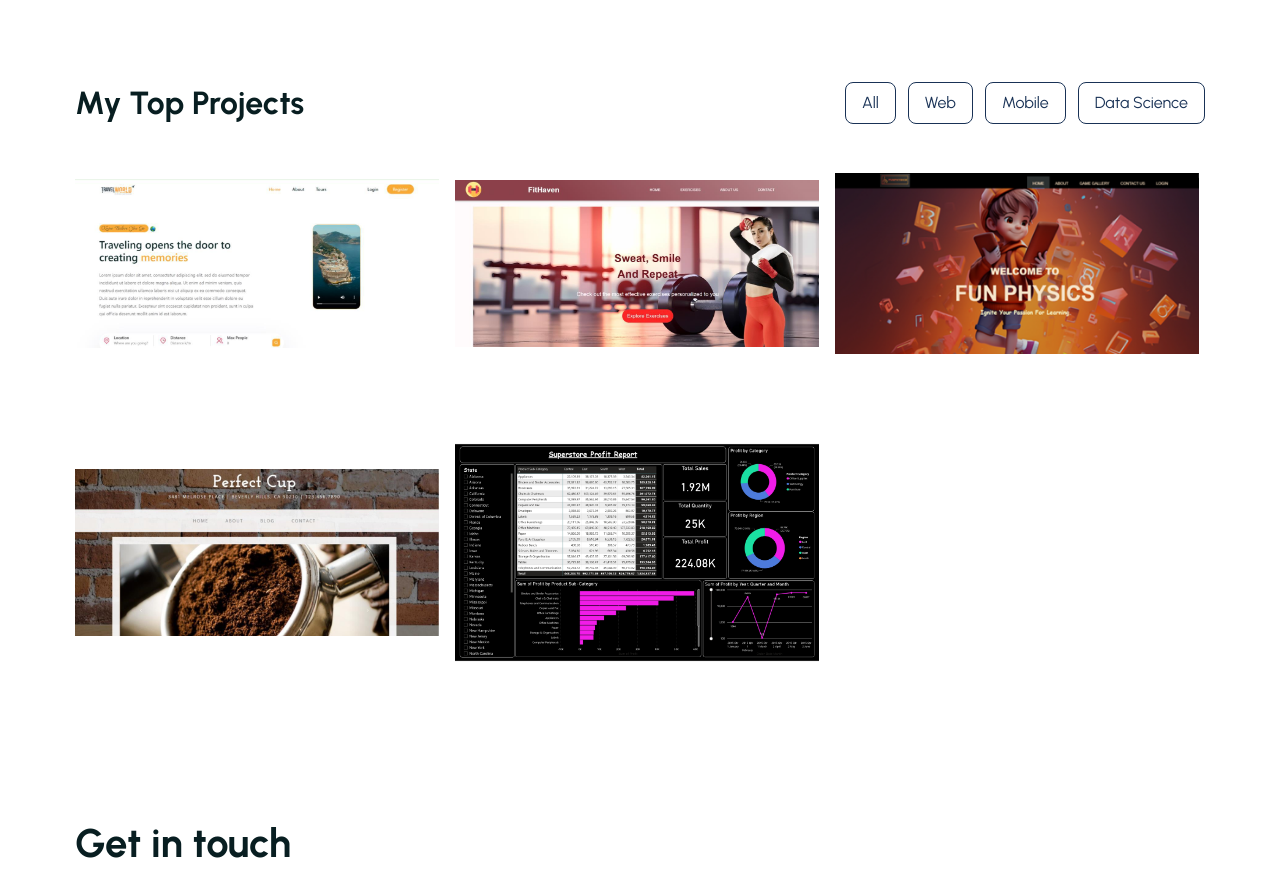
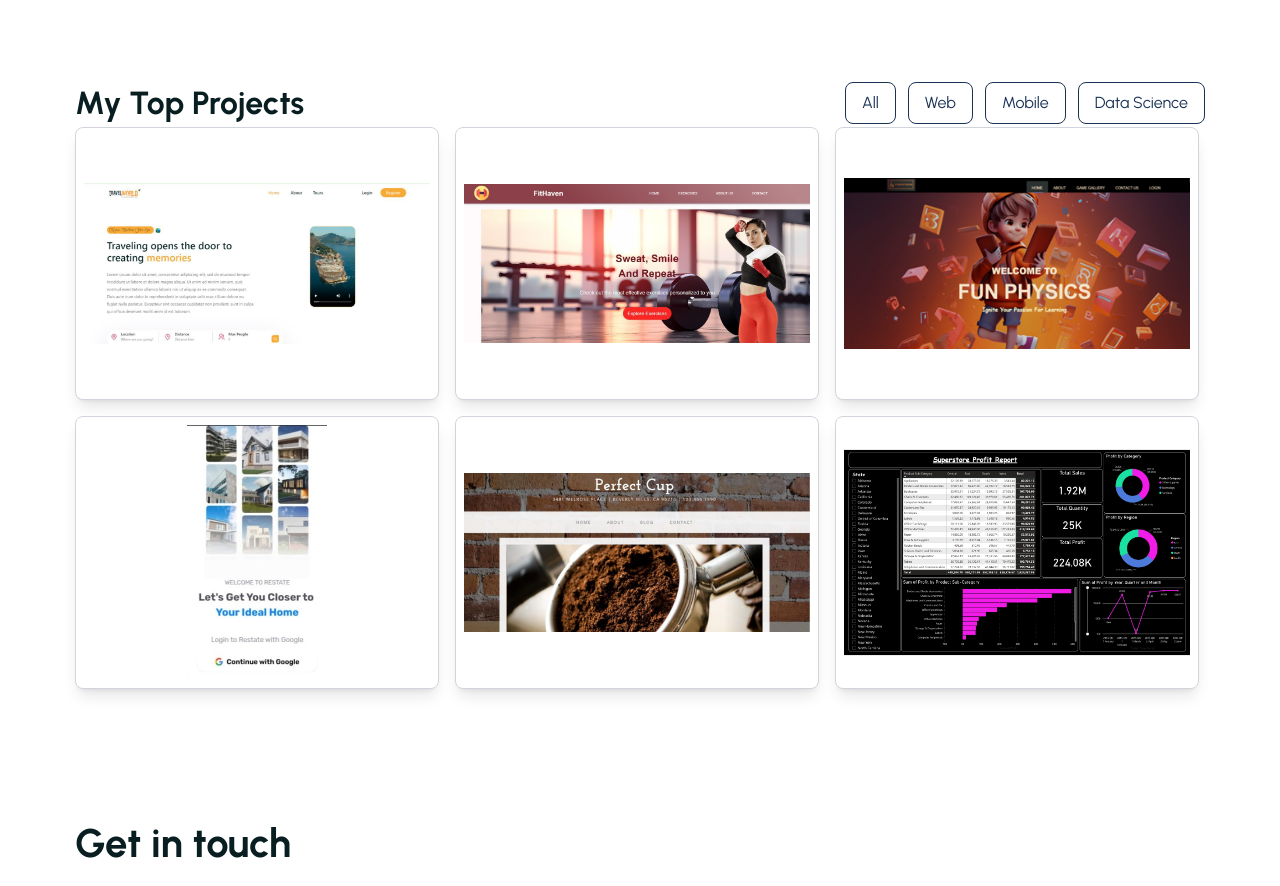
Before and after one commit to supuni97/my-portfolio, a React (Create React App) app: page / in a window 1280 px wide. Shown: the part 700-1586 px from the top of the page. Built offline with nearby package versions, Linux system fonts and the light colour scheme.

Commit message:
Updated modal

```diff
--- a/src/assets/data/portfolioData.js
+++ b/src/assets/data/portfolioData.js
@@ -10,11 +10,11 @@ const portfolios = [
     id: "01",
     imgUrl: portfolioImg03,
     category: "Web",
-    title: "Tour & Travelling Management Website",
+    title: "Tour & Travel Management Website",
     description:
       "A web application which aims to help users explore, discover, and book a wide range of tours and travel experiences. The platform offers a user-friendly interface to search for tours based on preferences. It includes features like tour details, booking options, and user reviews, making it easy for travelers to plan and manage their trips. The project is built using MERN stack to ensure a smooth and responsive user experience for various devices.",
     technologies: ["React js", "Express js", "Mongo DB", "Node js"],
-    siteUrl: "#",
+    githubUrl: "https://github.com/supuni97/Tour-Management-Website",
   },
   {
     id: "02",
@@ -24,7 +24,7 @@ const portfolios = [
     description:
       "A web application provides various types of exercise tutorials need for a successful fitness journey. ",
     technologies: ["React js"],
-    siteUrl: "#",
+    githubUrl: "https://github.com/supuni97/Gym-App",
   },
   {
     id: "03",
@@ -33,19 +33,19 @@ const portfolios = [
     title: "Physics Educational Gaming Platform",
     description:
       "Fun Physics is an innovative educational gaming platform aimed at revolutionizing physics learning for Sri Lankan students which  offers an engaging, interactive, and effective learning experience for students, blending educational content with gamification to foster interest and improve academic performance in physics.",
-    technologies: ["React js","Node js", "Mongo DB", "Unity"],
-    siteUrl: "#",
+    technologies: ["React js", "Node js", "Mongo DB", "Unity"],
+    githubUrl: "https://github.com/supuni97/Fun-Physics-WebGL",
   },
-  // {
-  //   id: "04",
-  //   imgUrl: portfolioImg04,
-  //   category: "Web",
-  //   title: "E-Commerce Website",
-  //   description:
-  //     "An e-commerce website enabling sellers to manage all tasks within a single platform.",
-  //   technologies: ["Java Script", "SQL", "PHP"],
-  //   siteUrl: "#",
-  // },
+  {
+    id: "04",
+    imgUrl: portfolioImg04,
+    category: "Mobile",
+    title: "Real State App",
+    description:
+      "A mobile real estate app built with React Native, featuring Google authentication and dynamic routing for a personalized, seamless user experience. It allows users to browse property listings efficiently, view detailed information, and securely manage their profiles on the go.",
+    technologies: ["React Native"],
+    githubUrl: "https://github.com/supuni97/React-native-real-state-app",
+  },
   {
     id: "05",
     imgUrl: portfolioImg05,
@@ -54,7 +54,8 @@ const portfolios = [
     description:
       "A user-friendly online platform for purchasing premium coffee blends, enhancing customer experience and boosting sales.",
     technologies: ["Java Script", "PHP"],
-    siteUrl: "#",
+    githubUrl:
+      "https://github.com/supuni97/perfectcup--php-coffee-shop-website",
   },
   {
     id: "06",
@@ -64,10 +65,8 @@ const portfolios = [
     description:
       "A simple business dashboard and a report for a super store that is created using power BI.",
     technologies: ["Power BI"],
-    siteUrl: "#",
+    githubUrl: "https://github.com/supuni97/Superstore-Dashboard",
   },
-
-
 ];
 
 export default portfolios;
--- a/src/components/UI/Modal.jsx
+++ b/src/components/UI/Modal.jsx
@@ -1,38 +1,64 @@
-import React from 'react';
-import portfolios from '../../assets/data/portfolioData';
+import React from "react";
+import portfolios from "../../assets/data/portfolioData";
 
-const Modal = ({activeID, setShowModal}) => {
-
-const portfolio = portfolios.find(portfolio=>portfolio.id===activeID)
+const Modal = ({ activeID, setShowModal }) => {
+  const portfolio = portfolios.find((portfolio) => portfolio.id === activeID);
 
   return (
-    <div className='w-full h-full fixed top-0 left-0 z-10 bg-headingColor bg-opacity-40'>
-    <div className='w-11/12 md:max-w-[600px] md:w-full absolute top-1/2 left-1/2 z-20 bg-white rounded-[8px] transform -translate-x-1/2 -translate-y-1/2 p-5'>
+    <div className="w-full h-full fixed top-0 left-0 z-10 bg-headingColor bg-opacity-40 flex items-center justify-center p-4">
+      <div className="w-full max-w-[450px] bg-white rounded-[8px] relative overflow-y-auto max-h-[85vh] p-4">
+        <button
+          className="w-[1.5rem] h-[1.5rem] bg-white absolute top-[1rem] right-[1rem] text-[20px] flex items-center justify-center rounded-[3px] leading-0 cursor-pointer shadow"
+          onClick={() => setShowModal(false)}
+        >
+          &times;
+        </button>
+
         <div>
           <figure>
-          <img className='rounded-[8px]' src={portfolio.imgUrl} alt='' />
+            <img
+              className="rounded-[8px] w-full max-h-[200px] object-contain mb-3"
+              src={portfolio.imgUrl}
+              alt=""
+            />
           </figure>
         </div>
+
         <div>
-        <h2 className='text-2xl text-headingColor font-[700] my-5'>{portfolio.title}</h2>
-      <p className='text-[15px] leading-7 text-smallTextColor'>{portfolio.description}</p>
-      <div className='mt-5 flex items-center gap-3 flex-wrap'>
-      <h4 className='text-[18px] text-headingColor text-[700]'>Technologies:</h4>
-      {
-        portfolio.technologies.map((item,index)=>(
-          <span key={index} className='py-1 px-2 bg-gray-200 rounded-[5px] text-[14px] leading-0'>{item}</span>
-        ))
-      }
+          <h2 className="text-xl text-headingColor font-[700] my-4">
+            {portfolio.title}
+          </h2>
+          <p className="text-[14px] leading-6 text-smallTextColor">
+            {portfolio.description}
+          </p>
+
+          <div className="mt-4 flex items-center gap-2 flex-wrap">
+            <h4 className="text-[16px] text-headingColor font-[700]">
+              Technologies:
+            </h4>
+            {portfolio.technologies.map((item, index) => (
+              <span
+                key={index}
+                className="py-1 px-2 bg-gray-200 rounded-[5px] text-[13px] leading-0"
+              >
+                {item}
+              </span>
+            ))}
           </div>
-      <a href={portfolio.siteUrl}>
-      <button className='py-2 px-4 bg-primaryColor  text-white my-8 rounded-[8px] font-[500] hover:bg-headingColor ease-in duration-300'>Github Repository</button>
+
+          <a
+            href={portfolio.githubUrl}
+            target="_blank"
+            rel="noopener noreferrer"
+          >
+            <button className="py-2 px-4 bg-primaryColor text-white my-6 rounded-[8px] font-[500] hover:bg-headingColor ease-in duration-300 w-full">
+              Github Repository
+            </button>
           </a>
         </div>
-
-      <button className='w-[1.8rem] h-[1.8rem] bg-white absolute top-[1.7rem] right-[1.7rem] text-[25px] flex items-center justify-center rounded-[3px] leading-0 cursor-pointer' onClick={()=>setShowModal(false)}>&times;</button>
       </div>
     </div>
-  )
-}
+  );
+};
 
-export default Modal
+export default Modal;
--- a/src/components/UI/Portfolio.jsx
+++ b/src/components/UI/Portfolio.jsx
@@ -85,14 +85,14 @@ const Portfolio = () => {
               key={index}
               className="group max-w-full sm:w-[48.5%] md:w-[31.8%] lg:w-[32.2%] relative z-[1]"
             >
-              <figure className="w-full aspect-[4/3] flex items-center justify-center overflow-hidden rounded-[8px] bg-white">
+              <figure className="w-full aspect-[4/3] flex items-center justify-center overflow-hidden rounded-[8px] bg-white border border-gray-300 shadow-lg">
                 <img
                   src={portfolio.imgUrl}
                   alt=""
-                  className="w-full h-full object-contain"
+                  className="w-full h-full object-contain p-2"
                 />
               </figure>
-              <div className="w-full h-full bg-primaryColor bg-opacity-40 absolute top-0 left-0 z-[5] hidden group-hover:block">
+              <div className="w-full h-full bg-primaryColor bg-opacity-40 absolute top-0 left-0 z-[5] hidden group-hover:block rounded-[8px]">
                 <div className="w-full h-full flex items-center justify-center">
                   <button
                     onClick={() => showModalHandler(portfolio.id)}
```
Also changed, not shown: src/assets/images/portfolio-04.jpg. Lines whose indentation alone changed are shown as unchanged.
